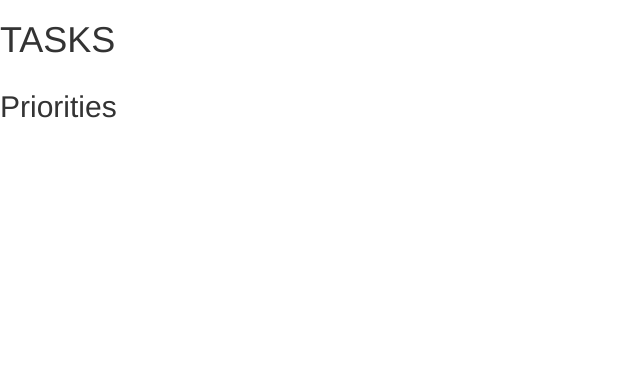
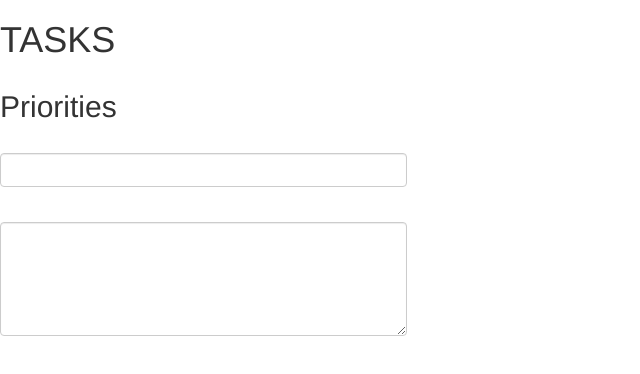
Before and after one commit to shariff6/To-do-list, a plain HTML site: page index.html in a window 1280 px wide. Shown: the whole page, without its empty margins (0-640 px from the left). Drawn offline with nearby package versions, Linux system fonts and the light colour scheme.

Commit message:
added form for user input on task

```diff
--- a/index.html
+++ b/index.html
@@ -12,8 +12,20 @@
   <body>
     <h1>TASKS</h1>
     <div class="row">
-      <div class="col-lg-4 col-md-4 col-sm-6 col-xs-6">
+      <div class="col-lg-4 col-md-4 col-sm-6 col-xs-6 priorities">
         <h2>Priorities</h2>
+        <form id="priorities">
+          <div class="form-group">
+            <label for="Task"></label>
+            <input type="text" class="form-control" id="importantTask">
+          </div>
+          <div class="form-group">
+            <label for="task description"></label>
+            <textarea class="form-control" rows="5" id="comment"></textarea>
+
+          </div>
+
+        </form>
       </div>
 
     </div>
```
